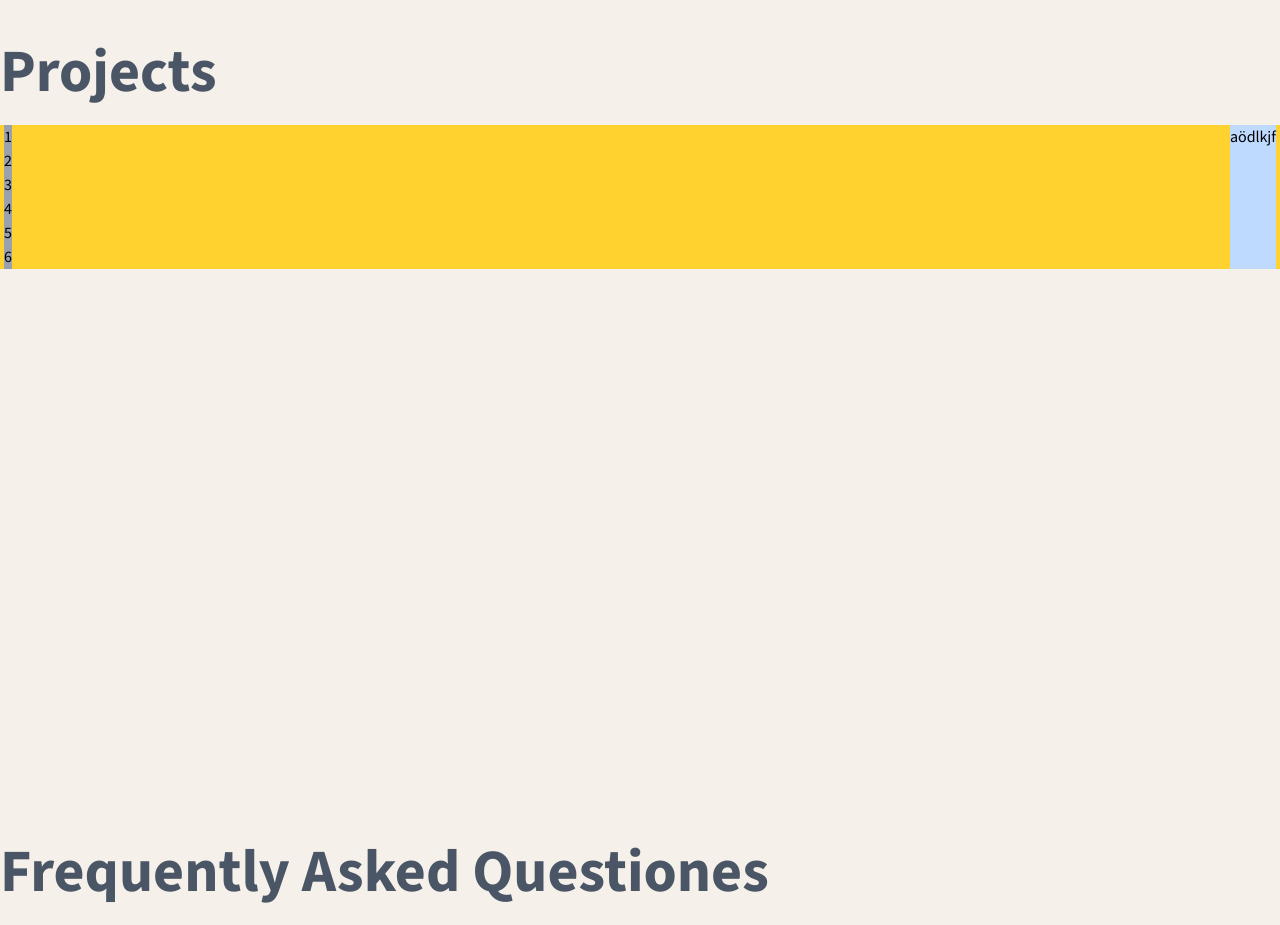
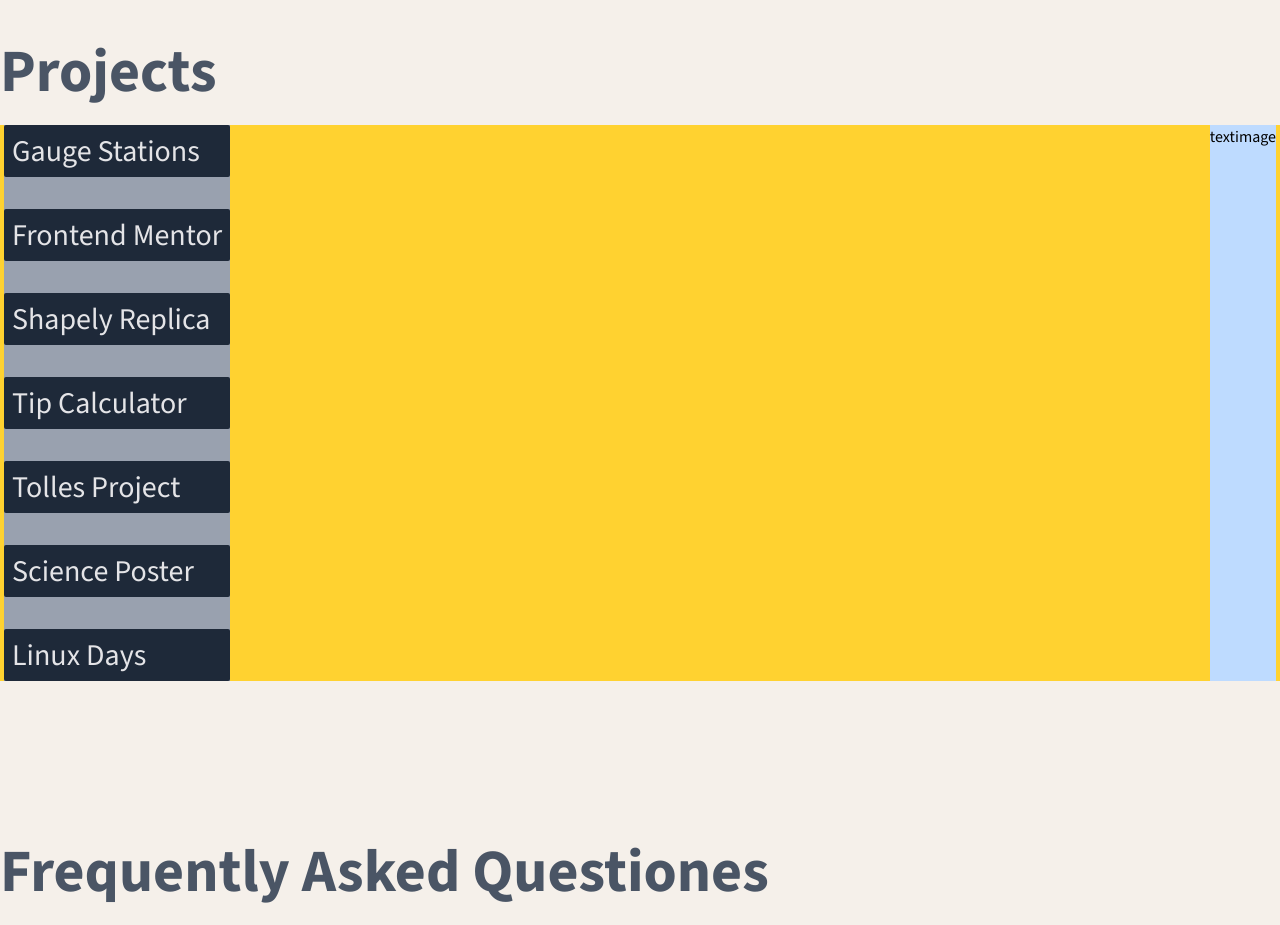
Before and after one commit to vanhog/vanhog_portfolio, a website: page index.html in a window 1280 px wide. Shown: the part 783-1708 px from the top of the page. Drawn offline with nearby package versions, Linux system fonts and the light colour scheme.

Commit message:
Projects structure

```diff
--- a/index.html
+++ b/index.html
@@ -28,7 +28,7 @@
             id="hm"
             class="bg-gray-400 opacity-30 rounded-lg p-3 mt-25 me-12 fixed top-10"
           >
-            <a href="#faq" class="cursor-crosshair"
+            <a href="#projects" class="cursor-crosshair"
               ><img
                 src="./assest/hamburger-svgrepo-com.svg"
                 alt="Hamburger menu"
@@ -48,19 +48,26 @@
       <!--Projects---------------------------------------------------->
       <section id="projects" class="h-screen">
         <h2>Projects</h2>
-        <div id="pakke" class="bg-amber-300 flex flex-row justify-between px-1">
+        <div
+          id="pakke"
+          class="bg-amber-300 flex flex-col lg:flex-row justify-between px-1"
+        >
           <div
             id="left-side"
-            class="bg-gray-400 flex flex-row flex-wrap lg:flex-col lg:flex-nowrap"
+            class="bg-gray-400 flex flex-row flex-wrap lg:flex-col lg:flex-nowrap gap-x-4 gap-y-8"
           >
-            <p1>1</p1>
-            <p2>2</p2>
-            <p3>3</p3>
-            <p4>4</p4>
-            <p5>5</p5>
-            <p6>6</p6>
+            <p1 class="project-title">Gauge Stations</p1>
+            <p2 class="project-title">Frontend Mentor</p2>
+            <p3 class="project-title">Shapely Replica</p3>
+            <p4 class="project-title">Tip Calculator</p4>
+            <p5 class="project-title">Tolles Project</p5>
+            <p6 class="project-title">Science Poster</p6>
+            <p6 class="project-title">Linux Days</p6>
           </div>
-          <div id="right-side" class="bg-blue-200">aödlkjf</div>
+          <div id="right-side" class="bg-blue-200 flex flex-col lg:flex-row">
+            <div class="order-2 lg:order-1">text</div>
+            <div class="order-1 lg:order-2">image</div>
+          </div>
         </div>
       </section>
       <!--Projects---------------------------------------------------->
--- a/styles.css
+++ b/styles.css
@@ -33,6 +33,10 @@
   .faqAnswere {
     @apply px-12 pt-4 text-xl font-light text-vh_gray_dark;
   }
+
+  .project-title {
+    @apply bg-vh_gray_dark rounded-xs text-vh_zinc p-2 font-light text-3xl;
+  }
 }
 
 .keyword {
```
Also changed, not shown: tw.css.
